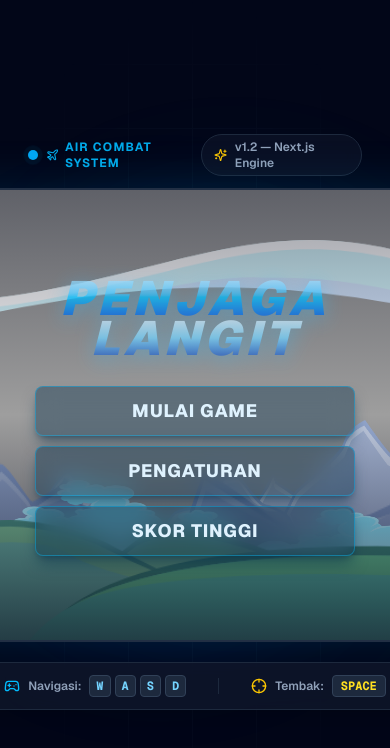
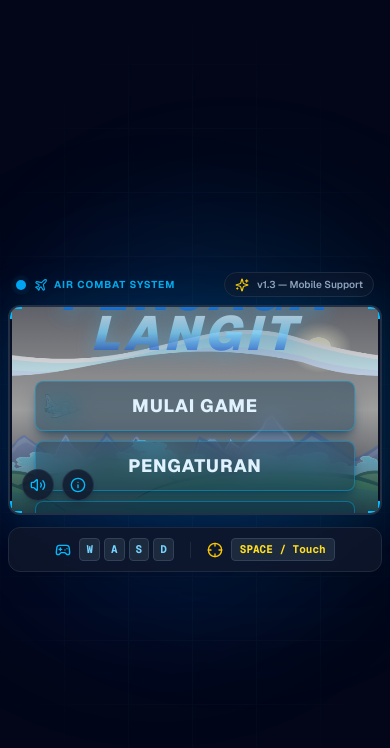
Before and after one commit to ka-zukii/penjaga-langit, a Next.js app: page / in a window 390 px wide. Shown: the top 748 px of the page. Built offline with nearby package versions, Linux system fonts and the light colour scheme.

Commit message:
feat: add mobile controls for touch devices

```diff
--- a/components/PenjagaLangitGame.tsx
+++ b/components/PenjagaLangitGame.tsx
@@ -17,6 +17,7 @@ import { MainMenu } from "./game/MainMenu";
 import { SettingsMenu } from "./game/SettingsMenu";
 import { GameOverMenu } from "./game/GameOverMenu";
 import { CreditsModal } from "./game/CreditsModal";
+import { MobileControls } from "./game/MobileControls";
 
 export default function PenjagaLangitGame() {
   const {
@@ -44,7 +45,7 @@ export default function PenjagaLangitGame() {
   const [showCredits, setShowCredits] = useState(false);
 
   return (
-    <div className="relative flex flex-col items-center justify-center min-h-screen bg-slate-950 text-white font-sans p-4 select-none overflow-hidden">
+    <div className="relative flex flex-col items-center justify-center min-h-screen bg-slate-950 text-white font-sans p-2 sm:p-4 select-none overflow-hidden">
       {/* 1. EFEK BACKGROUND LUAR (AMBIENT GLOW & GRID) */}
       <div className="absolute inset-0 bg-[radial-gradient(ellipse_at_top,var(--tw-gradient-stops))] from-sky-900/20 via-slate-950 to-slate-950 pointer-events-none" />
       <div className="absolute inset-0 bg-[linear-gradient(to_right,#0f172a_1px,transparent_1px),linear-gradient(to_bottom,#0f172a_1px,transparent_1px)] bg-size-[4rem_4rem] mask-[radial-gradient(ellipse_60%_50%_at_50%_50%,#000_70%,transparent_100%)] opacity-30 pointer-events-none" />
@@ -56,33 +57,38 @@ export default function PenjagaLangitGame() {
       {/* CONTAINER UTAMA GAME */}
       <div className="relative z-10 flex flex-col items-center max-w-4xl w-full">
         {/* HEADER ATAS CANVAS */}
-        <div className="w-full flex justify-between items-center px-3 mb-3">
+        <div className="w-full flex justify-between items-center px-2 mb-2">
           <div className="flex items-center gap-2">
             <span className="flex h-2.5 w-2.5 relative">
               <span className="animate-ping absolute inline-flex h-full w-full rounded-full bg-sky-400 opacity-75"></span>
               <span className="relative inline-flex rounded-full h-2.5 w-2.5 bg-sky-500"></span>
             </span>
-            <span className="text-xs font-bold tracking-widest text-sky-400/90 uppercase flex items-center gap-1.5">
+            <span className="text-[10px] sm:text-xs font-bold tracking-widest text-sky-400/90 uppercase flex items-center gap-1.5">
               <LuPlane className="w-3.5 h-3.5" /> AIR COMBAT SYSTEM
             </span>
           </div>
 
-          <div className="flex items-center gap-2 text-xs font-semibold text-slate-400 bg-slate-900/60 backdrop-blur px-3 py-1 rounded-full border border-slate-800">
+          <div className="flex items-center gap-2 text-[10px] sm:text-xs font-semibold text-slate-400 bg-slate-900/60 backdrop-blur px-2.5 py-1 rounded-full border border-slate-800">
             <LuSparkles className="w-3.5 h-3.5 text-yellow-400" />
-            <span>v1.2 — Next.js Engine</span>
+            <span>v1.3 — Mobile Support</span>
           </div>
         </div>
 
-        {/* 2. FRAME CANVAS GAMING ARCADE */}
-        <div className="relative border-2 border-slate-700/60 rounded-2xl overflow-hidden shadow-[0_0_50px_rgba(14,165,233,0.15)] bg-slate-900/90 backdrop-blur-xl">
+        {/* 2. FRAME CANVAS GAMING ARCADE (ASPECT-RATIO RESPONSIF) */}
+        <div className="relative w-full aspect-video border-2 border-slate-700/60 rounded-xl sm:rounded-2xl overflow-hidden shadow-[0_0_50px_rgba(14,165,233,0.15)] bg-slate-900/90 backdrop-blur-xl">
           {/* ORNAMEN SUDUT HIASAN NEON */}
-          <div className="absolute top-0 left-0 w-4 h-4 border-t-2 border-l-2 border-sky-400 z-30" />
-          <div className="absolute top-0 right-0 w-4 h-4 border-t-2 border-r-2 border-sky-400 z-30" />
-          <div className="absolute bottom-0 left-0 w-4 h-4 border-b-2 border-l-2 border-sky-400 z-30" />
-          <div className="absolute bottom-0 right-0 w-4 h-4 border-b-2 border-r-2 border-sky-400 z-30" />
+          <div className="absolute top-0 left-0 w-3 h-3 sm:w-4 sm:h-4 border-t-2 border-l-2 border-sky-400 z-30" />
+          <div className="absolute top-0 right-0 w-3 h-3 sm:w-4 sm:h-4 border-t-2 border-r-2 border-sky-400 z-30" />
+          <div className="absolute bottom-0 left-0 w-3 h-3 sm:w-4 sm:h-4 border-b-2 border-l-2 border-sky-400 z-30" />
+          <div className="absolute bottom-0 right-0 w-3 h-3 sm:w-4 sm:h-4 border-b-2 border-r-2 border-sky-400 z-30" />
 
           {/* CANVAS GAME ENGINE */}
-          <canvas ref={canvasRef} width={800} height={450} className="block" />
+          <canvas
+            ref={canvasRef}
+            width={800}
+            height={450}
+            className="w-full h-full block object-contain"
+          />
 
           {/* OVERLAY GAMEPLAY HUD */}
           <GameHUD
@@ -96,26 +102,29 @@ export default function PenjagaLangitGame() {
             isBossStage={isBossStage}
           />
 
+          {/* CONTROL D-PAD & SHOOT UNTUK PERANGKAT MOBILE */}
+          <MobileControls gameMode={gameMode} />
+
           {/* IKON BULAT DUA POJOK KIRI BAWAH */}
-          <div className="absolute bottom-4 left-4 flex gap-2.5 z-30">
+          <div className="absolute bottom-3 left-3 sm:bottom-4 sm:left-4 flex gap-2 sm:gap-2.5 z-30">
             <button
               onClick={toggleAudioMute}
               title={isMuted ? "Aktifkan Suara" : "Matikan Suara"}
-              className="w-10 h-10 rounded-full bg-slate-900/80 hover:bg-slate-800/90 backdrop-blur-md border border-slate-700/60 flex items-center justify-center text-slate-200 transition-all hover:scale-110 active:scale-95 shadow-md"
+              className="w-8 h-8 sm:w-10 sm:h-10 rounded-full bg-slate-900/80 hover:bg-slate-800/90 backdrop-blur-md border border-slate-700/60 flex items-center justify-center text-slate-200 transition-all hover:scale-110 active:scale-95 shadow-md"
             >
               {isMuted ? (
-                <LuVolumeX className="w-5 h-5 text-red-400" />
+                <LuVolumeX className="w-4 h-4 sm:w-5 sm:h-5 text-red-400" />
               ) : (
-                <LuVolume2 className="w-5 h-5 text-sky-400" />
+                <LuVolume2 className="w-4 h-4 sm:w-5 sm:h-5 text-sky-400" />
               )}
             </button>
 
             <button
               onClick={() => setShowCredits(true)}
               title="Credits / Pembuat"
-              className="w-10 h-10 rounded-full bg-slate-900/80 hover:bg-slate-800/90 backdrop-blur-md border border-slate-700/60 flex items-center justify-center text-slate-200 transition-all hover:scale-110 active:scale-95 shadow-md"
+              className="w-8 h-8 sm:w-10 sm:h-10 rounded-full bg-slate-900/80 hover:bg-slate-800/90 backdrop-blur-md border border-slate-700/60 flex items-center justify-center text-slate-200 transition-all hover:scale-110 active:scale-95 shadow-md"
             >
-              <LuInfo className="w-5 h-5 text-sky-400" />
+              <LuInfo className="w-4 h-4 sm:w-5 sm:h-5 text-sky-400" />
             </button>
           </div>
 
@@ -138,7 +147,7 @@ export default function PenjagaLangitGame() {
 
           {gameMode === "PAUSED" && (
             <div className="absolute inset-0 bg-slate-950/80 backdrop-blur-sm z-20 flex flex-col items-center justify-center gap-4">
-              <h2 className="text-4xl font-black text-sky-400 tracking-wider">
+              <h2 className="text-3xl sm:text-4xl font-black text-sky-400 tracking-wider">
                 GAME DIJEDA
               </h2>
               <button
@@ -164,10 +173,12 @@ export default function PenjagaLangitGame() {
         </div>
 
         {/* 3. FOOTER KONTROL BADGE LENGKAP */}
-        <div className="mt-5 text-xs text-slate-300 flex items-center justify-center gap-8 bg-slate-900/80 backdrop-blur-xl px-8 py-3 rounded-2xl border border-slate-800 shadow-xl">
+        <div className="mt-3 sm:mt-5 text-[11px] sm:text-xs text-slate-300 flex items-center justify-center gap-4 sm:gap-8 bg-slate-900/80 backdrop-blur-xl px-4 sm:px-8 py-2.5 sm:py-3 rounded-xl sm:rounded-2xl border border-slate-800 shadow-xl w-full">
           <div className="flex items-center gap-2">
             <LuGamepad2 className="w-4 h-4 text-sky-400" />
-            <span className="font-semibold text-slate-400">Navigasi:</span>
+            <span className="font-semibold text-slate-400 hidden sm:inline">
+              Navigasi:
+            </span>
             {controlType === "WASD" ? (
               <div className="flex gap-1 font-mono font-bold text-sky-300">
                 <span className="px-1.5 py-0.5 bg-slate-800 rounded border border-slate-700">
@@ -194,9 +205,11 @@ export default function PenjagaLangitGame() {
 
           <div className="flex items-center gap-2">
             <LuCrosshair className="w-4 h-4 text-yellow-400" />
-            <span className="font-semibold text-slate-400">Tembak:</span>
+            <span className="font-semibold text-slate-400 hidden sm:inline">
+              Tembak:
+            </span>
             <span className="px-2 py-0.5 bg-slate-800 font-mono font-bold text-yellow-300 rounded border border-slate-700">
-              SPACE
+              SPACE / Touch
             </span>
           </div>
         </div>
--- /dev/null
+++ b/components/game/MobileControls.tsx
@@ -0,0 +1,103 @@
+"use client";
+
+import { useEffect, useState } from "react";
+import {
+  LuArrowUp,
+  LuArrowDown,
+  LuArrowLeft,
+  LuArrowRight,
+  LuCrosshair,
+} from "react-icons/lu";
+
+type MobileControlsProps = {
+  gameMode: string;
+};
+
+export function MobileControls({ gameMode }: MobileControlsProps) {
+  const [isTouchDevice, setIsTouchDevice] = useState(false);
+
+  useEffect(() => {
+    // Deteksi apakah perangkat menggunakan layar sentuh / mobile
+    const checkTouch = () => {
+      setIsTouchDevice(
+        "ontouchstart" in window || navigator.maxTouchPoints > 0,
+      );
+    };
+    checkTouch();
+  }, []);
+
+  if (!isTouchDevice || (gameMode !== "PLAYING" && gameMode !== "PAUSED")) {
+    return null;
+  }
+
+  // Helper untuk mensimulasikan event Keyboard di layar sentuh
+  const dispatchKey = (code: string, type: "keydown" | "keyup") => {
+    window.dispatchEvent(new KeyboardEvent(type, { code }));
+  };
+
+  return (
+    <div className="absolute inset-0 pointer-events-none z-30 select-none">
+      {/* VIRTUAL D-PAD (GERAK) - POJOK KIRI BAWAH */}
+      <div className="absolute bottom-4 left-4 pointer-events-auto flex flex-col items-center gap-1">
+        {/* Atas */}
+        <button
+          onTouchStart={() => dispatchKey("KeyW", "keydown")}
+          onTouchEnd={() => dispatchKey("KeyW", "keyup")}
+          onMouseDown={() => dispatchKey("KeyW", "keydown")}
+          onMouseUp={() => dispatchKey("KeyW", "keyup")}
+          className="w-12 h-12 rounded-xl bg-slate-900/70 active:bg-sky-500/80 backdrop-blur-md border border-slate-700/80 flex items-center justify-center text-white shadow-lg active:scale-95 transition-all"
+        >
+          <LuArrowUp className="w-6 h-6" />
+        </button>
+
+        <div className="flex gap-2">
+          {/* Kiri */}
+          <button
+            onTouchStart={() => dispatchKey("KeyA", "keydown")}
+            onTouchEnd={() => dispatchKey("KeyA", "keyup")}
+            onMouseDown={() => dispatchKey("KeyA", "keydown")}
+            onMouseUp={() => dispatchKey("KeyA", "keyup")}
+            className="w-12 h-12 rounded-xl bg-slate-900/70 active:bg-sky-500/80 backdrop-blur-md border border-slate-700/80 flex items-center justify-center text-white shadow-lg active:scale-95 transition-all"
+          >
+            <LuArrowLeft className="w-6 h-6" />
+          </button>
+
+          {/* Bawah */}
+          <button
+            onTouchStart={() => dispatchKey("KeyS", "keydown")}
+            onTouchEnd={() => dispatchKey("KeyS", "keyup")}
+            onMouseDown={() => dispatchKey("KeyS", "keydown")}
+            onMouseUp={() => dispatchKey("KeyS", "keyup")}
+            className="w-12 h-12 rounded-xl bg-slate-900/70 active:bg-sky-500/80 backdrop-blur-md border border-slate-700/80 flex items-center justify-center text-white shadow-lg active:scale-95 transition-all"
+          >
+            <LuArrowDown className="w-6 h-6" />
+          </button>
+
+          {/* Kanan */}
+          <button
+            onTouchStart={() => dispatchKey("KeyD", "keydown")}
+            onTouchEnd={() => dispatchKey("KeyD", "keyup")}
+            onMouseDown={() => dispatchKey("KeyD", "keydown")}
+            onMouseUp={() => dispatchKey("KeyD", "keyup")}
+            className="w-12 h-12 rounded-xl bg-slate-900/70 active:bg-sky-500/80 backdrop-blur-md border border-slate-700/80 flex items-center justify-center text-white shadow-lg active:scale-95 transition-all"
+          >
+            <LuArrowRight className="w-6 h-6" />
+          </button>
+        </div>
+      </div>
+
+      {/* VIRTUAL SHOOT BUTTON (TEMBAK) - POJOK KANAN BAWAH */}
+      <div className="absolute bottom-6 right-6 pointer-events-auto">
+        <button
+          onTouchStart={() => dispatchKey("Space", "keydown")}
+          onTouchEnd={() => dispatchKey("Space", "keyup")}
+          onMouseDown={() => dispatchKey("Space", "keydown")}
+          onMouseUp={() => dispatchKey("Space", "keyup")}
+          className="w-16 h-16 rounded-full bg-red-600/80 active:bg-red-500 backdrop-blur-md border-2 border-red-400 flex items-center justify-center text-white shadow-xl shadow-red-950/50 active:scale-90 transition-all"
+        >
+          <LuCrosshair className="w-8 h-8" />
+        </button>
+      </div>
+    </div>
+  );
+}
```
